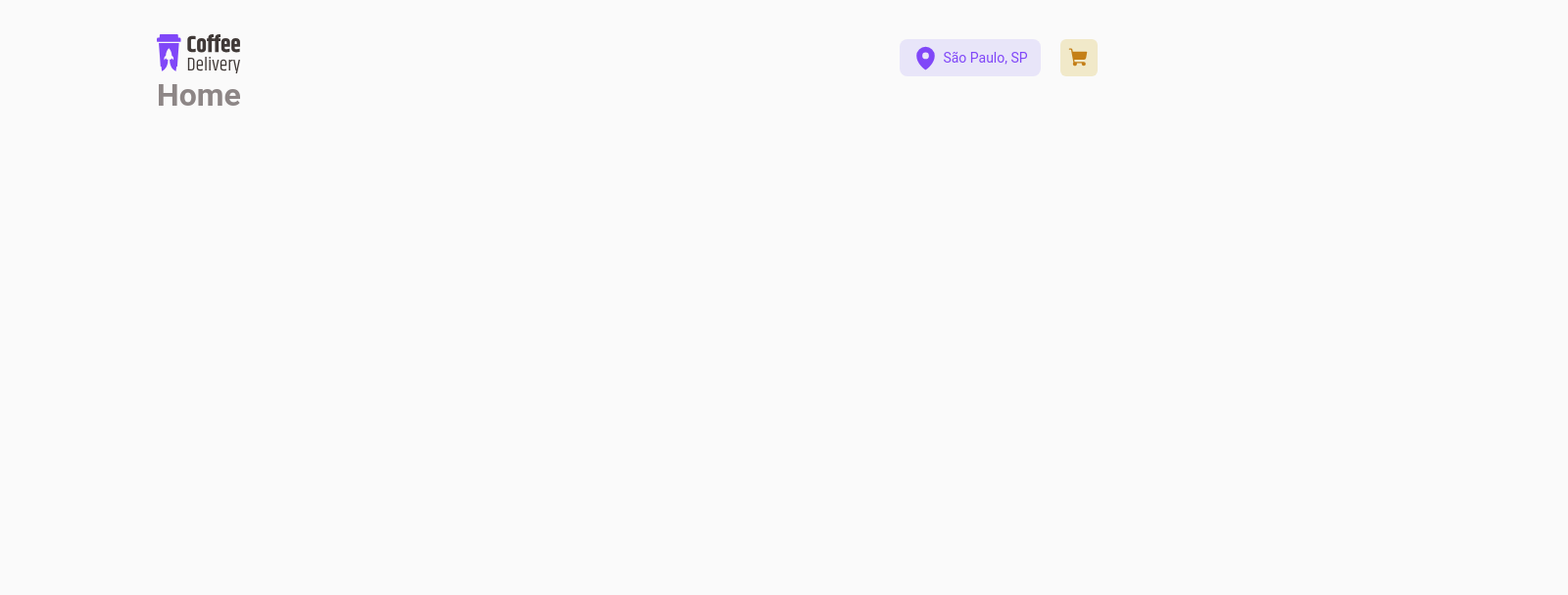
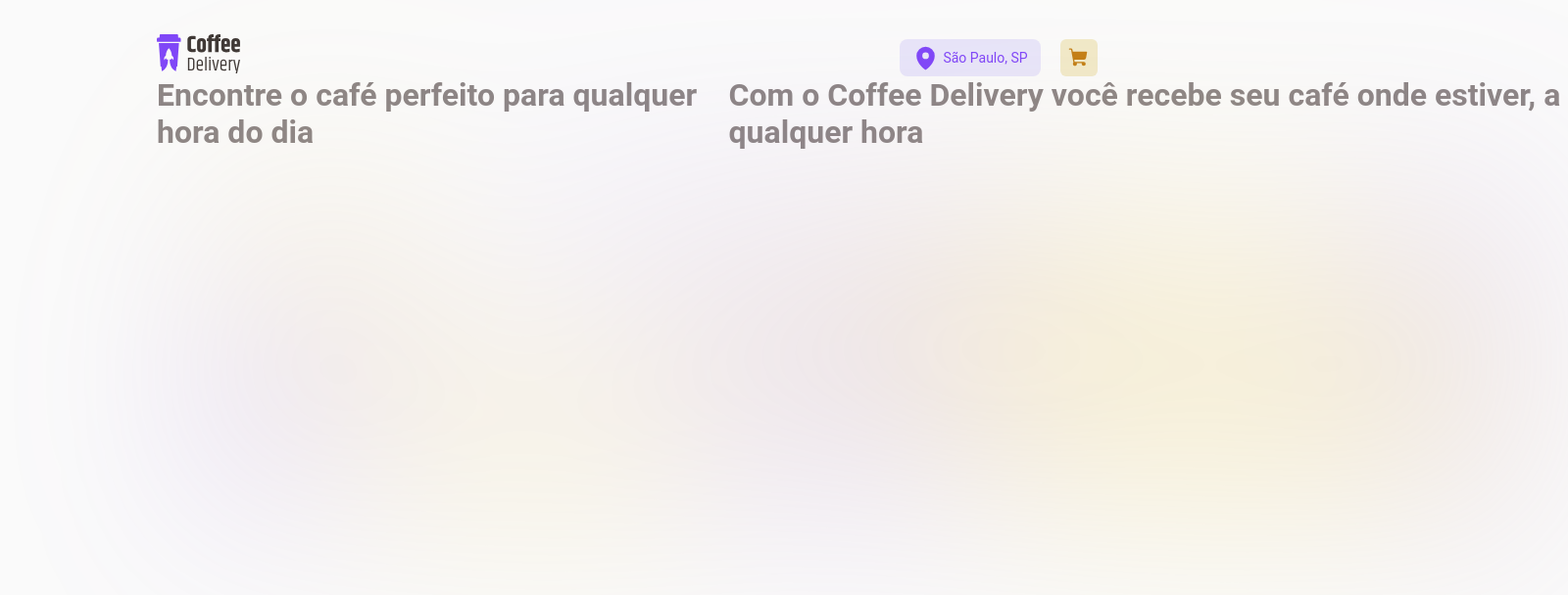
Before and after one commit to mgsantos177/coffee-delivery-challenge, a React (Vite) app: page / in a window 1280 px wide. Shown: the top 608 px of the page at 98% size, 1600 px wide, since content can reach past the window. Built offline with nearby package versions, Linux system fonts and the light colour scheme.

Commit message:
feat: start home page

```diff
--- a/src/components/Header/index.tsx
+++ b/src/components/Header/index.tsx
@@ -1,5 +1,5 @@
 import { MapPin, ShoppingCart } from 'phosphor-react';
-import { NavLink } from 'react-router-dom';
+
 import {
   ActionsContent,
   CartIcon,
--- a/src/pages/Home/index.tsx
+++ b/src/pages/Home/index.tsx
@@ -1,9 +1,13 @@
-import { Header } from '../../components/Header';
-
+import { BannerContent, HomeContainer } from './styles';
+import bannerBackground from '../../assets/banner-background.svg';
 export function Home() {
   return (
-    <>
-      <h1>Home</h1>
-    </>
+    <HomeContainer>
+      <BannerContent backgroundImage={bannerBackground} />
+      <h1>Encontre o café perfeito para qualquer hora do dia</h1>
+      <h1>
+        Com o Coffee Delivery você recebe seu café onde estiver, a qualquer hora
+      </h1>
+    </HomeContainer>
   );
 }
--- /dev/null
+++ b/src/pages/Home/styles.ts
@@ -0,0 +1,20 @@
+import { styled } from 'styled-components';
+
+interface BannerContentProps {
+  backgroundImage: string;
+}
+
+export const HomeContainer = styled.div`
+  min-width: 90rem;
+  min-height: 34rem;
+  display: flex;
+`;
+
+export const BannerContent = styled.div<BannerContentProps>`
+  background-size: contain;
+  background-image: url(${(props) => props.backgroundImage});
+  position: absolute;
+  min-width: 90rem;
+  min-height: 34rem;
+  filter: blur(80px);
+`;
```
Also changed, not shown: src/assets/banner-background.svg (added).
